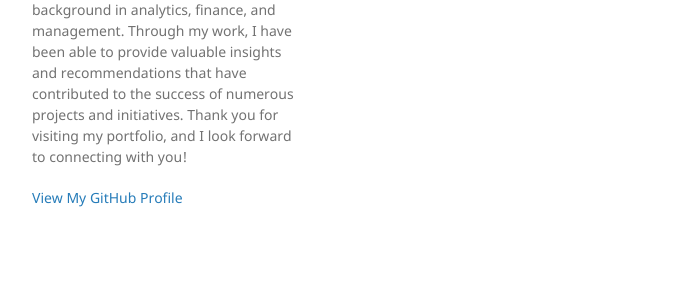
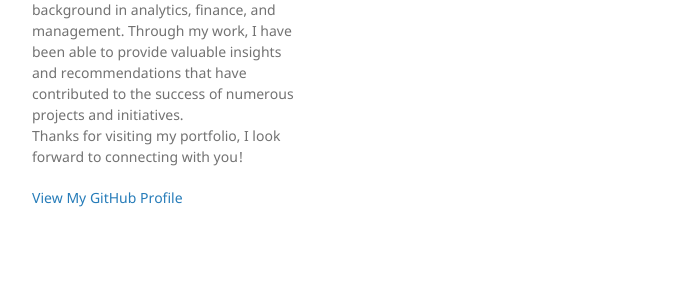
Before and after one commit to hanifnoerr/hanifnoerr.github.io, a Jekyll site: the page built from another-page.md, in a window 1280 px wide. Shown: the part 410-709 px from the top of the page, without its empty margins (178-871 px from the left). Built offline with Jekyll 4.4.1, drawn with Linux system fonts in a browser that asks for light colours; our own code applies the rules of GitHub Pages for plain Markdown files; some of the changed text lies outside the part shown.

Commit message:
Update _config.yml

```diff
--- a/_config.yml
+++ b/_config.yml
@@ -1,6 +1,6 @@
 title: Hanif Noer Rofiq
 logo: /assets/tes.jpg
-description: I am a data analyst with a strong background in analytics, finance, and management. Through my work, I have been able to provide valuable insights and recommendations that have contributed to the success of numerous projects and initiatives. Thank you for visiting my portfolio, and I look forward to connecting with you!
+description: I am a data analyst with a strong background in analytics, finance, and management. Through my work, I have been able to provide valuable insights and recommendations that have contributed to the success of numerous projects and initiatives. <br> Thanks for visiting my portfolio, I look forward to connecting with you!
 show_downloads: false
 google_analytics: "G-4WER3BZ74H"
 theme: jekyll-theme-minimal
```
